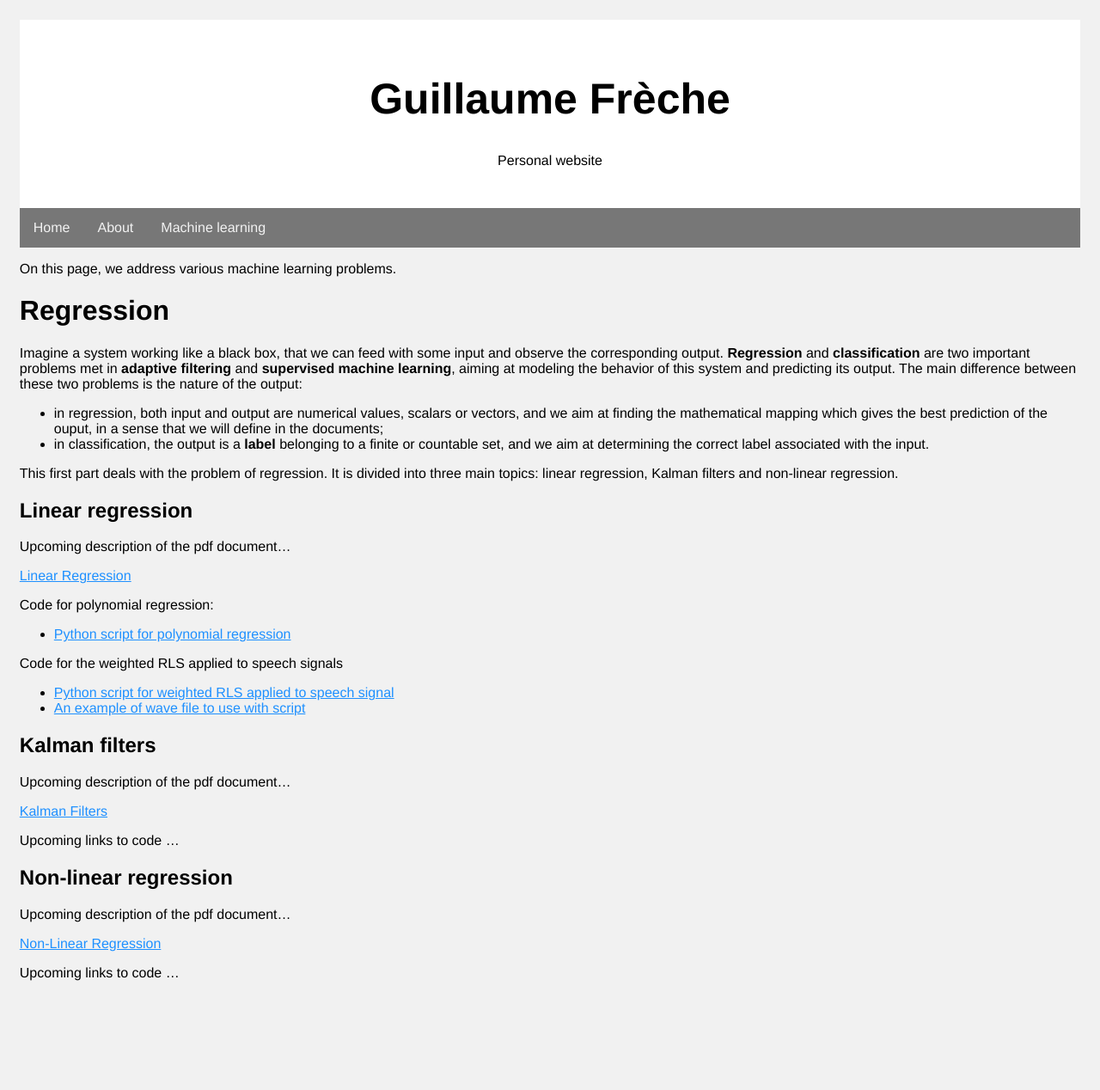
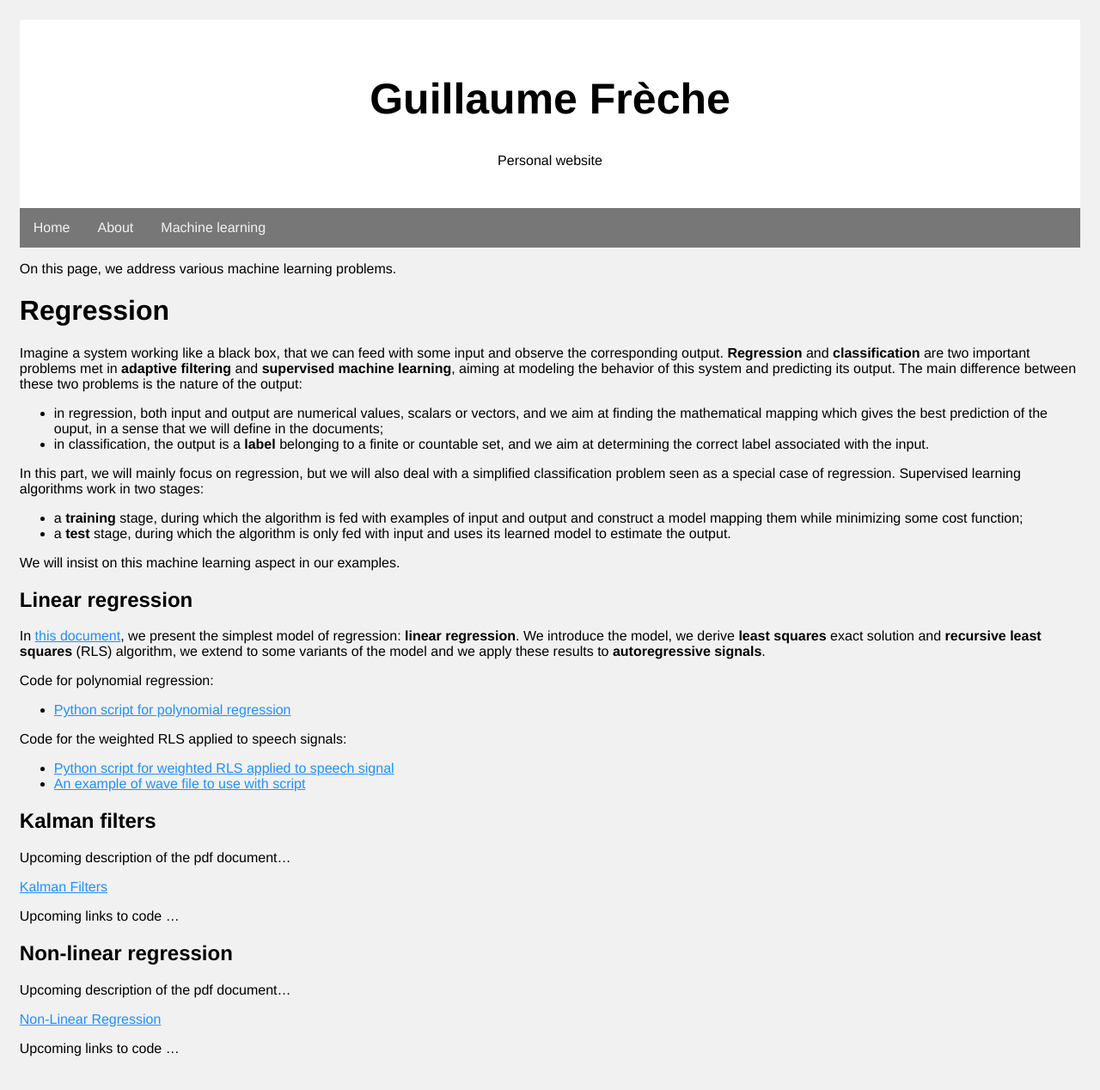
Before and after one commit to grfreche/grfreche.github.io, a Jekyll site: the page built from machine_learning.md, in a window 1280 px wide. Shown: the whole page at 86% size. Built offline with Jekyll 4.4.1, drawn with Linux system fonts in a browser that asks for light colours; before the commit the page ends 1180 px from its top, so only the background shows below that.

Commit message:
Update machine_learning.md

```diff
--- a/machine_learning.md
+++ b/machine_learning.md
@@ -21,20 +21,26 @@ in a sense that we will define in the documents;
 * in classification, the output is a **label** belonging to a finite or countable set,
 and we aim at determining the correct label associated with the input.
 
+In this part, we will mainly focus on regression, but we will also deal with a simplified classification problem
+seen as a special case of regression. Supervised learning algorithms work in two stages:
+* a **training** stage, during which the algorithm is fed with examples of input and output
+and construct a model mapping them while minimizing some cost function;
+* a **test** stage, during which the algorithm is only fed with input
+and uses its learned model to estimate the output.
 
-This first part deals with the problem of regression.
-It is divided into three main topics: linear regression, Kalman filters and non-linear regression.
+We will insist on this machine learning aspect in our examples.
 
 ## Linear regression
 
-Upcoming description of the pdf document...
-
-<a href="https://grfreche.github.io/pdfs/LinearRegression.pdf" class="image fit">Linear Regression</a>
+In <a href="https://grfreche.github.io/pdfs/LinearRegression.pdf" class="image fit">this document</a>,
+we present the simplest model of regression: **linear regression**.
+We introduce the model, we derive **least squares** exact solution and **recursive least squares** (RLS) algorithm,
+we extend to some variants of the model and we apply these results to **autoregressive signals**.
 
 Code for polynomial regression:
 * <a href="https://grfreche.github.io/sources/linear_regression/Polynomial_regression.py" class="image fit">Python script for polynomial regression</a>
 
-Code for the weighted RLS applied to speech signals
+Code for the weighted RLS applied to speech signals:
 * <a href="https://grfreche.github.io/sources/linear_regression/RLS_speech_signal.py" class="image fit">Python script for weighted RLS applied to speech signal</a>
 * <a href="https://grfreche.github.io/sources/linear_regression/hello.wav" class="image fit">An example of wave file to use with script</a>
 
```
